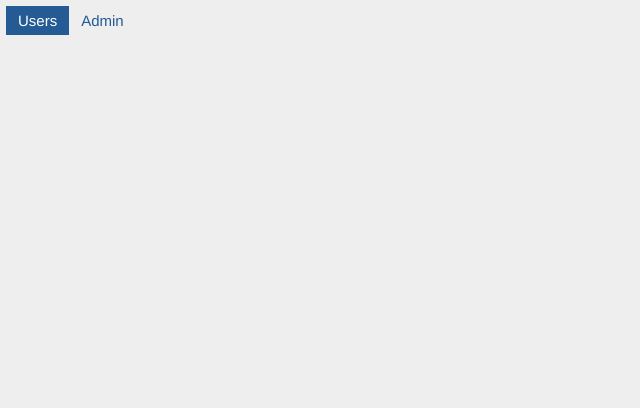
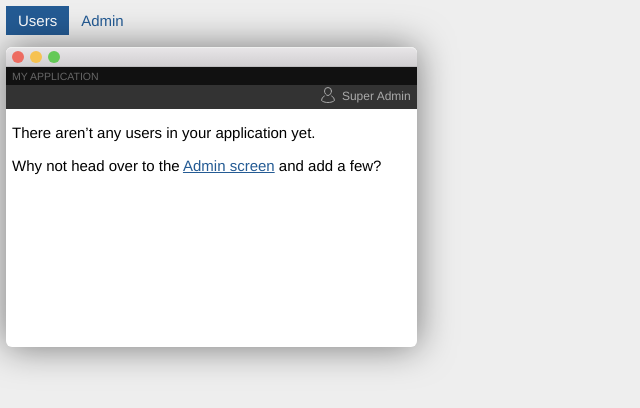
Before and after one commit to thegreatsunra/crud, a Vue app: page / in a window 1280 px wide. Shown: the top 408 px of the page, without its empty margins (0-640 px from the left). Built offline with nearby package versions, Linux system fonts and the light colour scheme.

Commit message:
Show empty browser window with prompt when there aren't users

```diff
--- a/src/views/Home.vue
+++ b/src/views/Home.vue
@@ -39,13 +39,34 @@
                 </td>
               </tr>
             </table>
-
             <h3 class="_heading">Create New Thing</h3>
             <form>
               <input type="text" placeholder="Thing name" v-model.trim="user.newThing.name">
               <input type="submit" class="_btn _btn--primary" @click.prevent="createThing(user.id, user.newThing.name)" value="Create">
             </form>
+          </div>
+        </div>
+      </div>
+    </div>
 
+    <div class="_browser" v-if="users.length === 0">
+      <div class="_browser__chrome">
+        <div class="_browser__button _browser__button--danger"></div>
+        <div class="_browser__button _browser__button--warning"></div>
+        <div class="_browser__button _browser__button--success"></div>
+      </div>
+      <div class="_browser__content">
+        <div class="_app">
+          <div class="_app__header">
+            My Application
+          </div>
+          <div class="_app__nav">
+            <div class="_avatar" v-bind:title="`User ID: NONE`"><svg xmlns="http://www.w3.org/2000/svg" xmlns:xlink="http://www.w3.org/1999/xlink" x="0px" y="0px" viewBox="0 0 16 16" width="16" height="16"><g class="nc-icon-wrapper" fill="#aaaaaa"><path d="M4.318,9A5,5,0,0,0,1.5,13.5h0s2,2,6.5,2,6.5-2,6.5-2h0A5,5,0,0,0,11.681,9" fill="none" stroke="#aaaaaa" stroke-linecap="round" stroke-linejoin="round" data-cap="butt" data-color="color-2"></path> <path d="M11.5,4c0,1.933-1.567,4.5-3.5,4.5S4.5,5.933,4.5,4a3.5,3.5,0,0,1,7,0Z" fill="none" stroke="#aaaaaa" stroke-linecap="round" stroke-linejoin="round" data-cap="butt"></path></g></svg></div> <div v-bind:title="`User ID: NONE`">Super Admin</div>
+          </div>
+          <div class="_app__view">
+            <p>There aren&rsquo;t any users in your application yet.</p>
+
+            <p>Why not head over to the <router-link to="/admin">Admin screen</router-link> and add a few?</p>
           </div>
         </div>
       </div>
```
